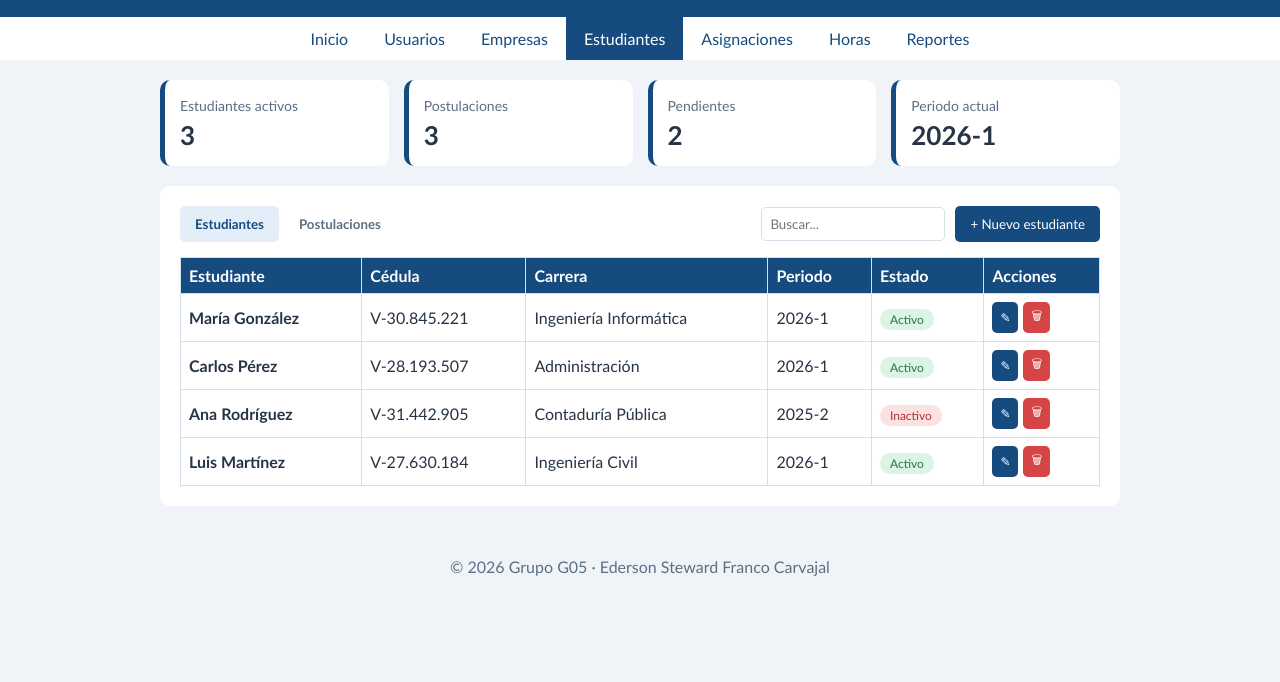
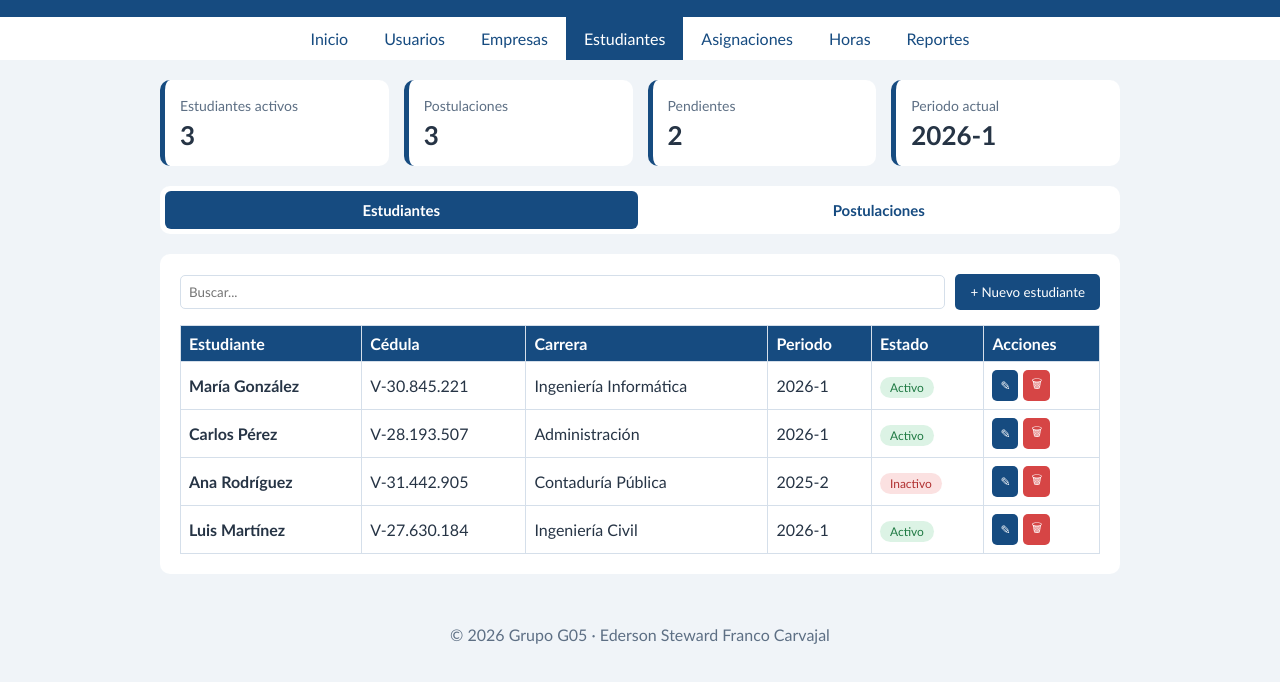
Before and after one commit to elnaojeffer/Proyecto-DAW, a plain HTML site: page estudiantes-postulaciones/index.html in a window 1280 px wide. Shown: the part 86-768 px from the top of the page. Drawn offline with Linux system fonts and the light colour scheme.

Commit message:
Cambia submenús internos por pestañas a todo el ancho
- Agrega el componente compartido .pestanas en css/style.css:
  ocupa el ancho del contenido y reparte las pestañas en partes iguales
- Usuarios: las páginas internas pasan a pestañas y el usuario con
  "Cerrar sesión" queda en una línea aparte arriba
- Empresas: el submenú pasa a pestañas
- Estudiantes: las pestañas salen de la barra de búsqueda y quedan
  arriba de la tabla; el buscador ocupa el ancho de la barra
- Elimina .submenu y actualiza las convenciones del README

```diff
--- a/css/style.css
+++ b/css/style.css
@@ -77,32 +77,43 @@ a {
     color: #ffffff;
 }
 
-/* Submenú (páginas internas de un módulo) */
-.submenu {
+/* Pestañas internas de un módulo (páginas o vistas)
+   Ocupan todo el ancho y se reparten en partes iguales,
+   sin importar si son 2, 3 o 4 pestañas. */
+.pestanas {
     display: flex;
     flex-wrap: wrap;
-    align-items: center;
     gap: 5px;
+    padding: 5px;
     margin-bottom: 20px;
+    background-color: #ffffff;
+    border-radius: 10px;
 }
 
-.submenu a {
-    padding: 8px 14px;
-    border-radius: 20px;
-    background-color: #ffffff;
+.pestanas > a,
+.pestanas > button {
+    flex: 1 1 140px;
+    margin: 0;
+    padding: 10px;
+    border-radius: 6px;
+    background-color: transparent;
     color: var(--azul);
+    font-size: 15px;
+    font-weight: bold;
+    text-align: center;
     text-decoration: none;
 }
 
-.submenu a.activo,
-.submenu a:hover {
+.pestanas > a:hover,
+.pestanas > button:hover {
+    background-color: var(--azul-claro);
+    opacity: 1;
+}
+
+.pestanas > .activo,
+.pestanas > .activo:hover {
     background-color: var(--azul);
     color: #ffffff;
-}
-
-.submenu .usuario {
-    margin-left: auto;
-    color: var(--texto-suave);
 }
 
 /* Contenido */
--- a/estudiantes-postulaciones/css/estudiantes.css
+++ b/estudiantes-postulaciones/css/estudiantes.css
@@ -26,23 +26,9 @@
     font-size: 26px;
 }
 
-/* Pestañas Estudiantes / Postulaciones */
-.pestanas {
-    display: flex;
-    gap: 5px;
-    margin-right: auto;
-}
-
-.pestana {
-    margin-top: 0;
-    background-color: transparent;
-    color: var(--texto-suave);
-    font-weight: bold;
-}
-
-.pestana.activo {
-    background-color: var(--azul-claro);
-    color: var(--azul);
+/* Buscador a lo ancho de la barra */
+.barra input[type=search] {
+    flex: 1;
 }
 
 /* Botones de cada fila */
--- a/estudiantes-postulaciones/index.html
+++ b/estudiantes-postulaciones/index.html
@@ -33,12 +33,13 @@
             <div class="tarjeta-resumen"><span>Periodo actual</span><strong id="periodName">2026-1</strong></div>
         </section>
 
+        <nav class="pestanas" role="tablist">
+            <button class="pestana activo" data-view="students">Estudiantes</button>
+            <button class="pestana" data-view="applications">Postulaciones</button>
+        </nav>
+
         <section class="tarjeta">
             <div class="barra">
-                <div class="pestanas" role="tablist">
-                    <button class="pestana activo" data-view="students">Estudiantes</button>
-                    <button class="pestana" data-view="applications">Postulaciones</button>
-                </div>
                 <input id="search" type="search" placeholder="Buscar..." aria-label="Buscar">
                 <button id="newButton" class="boton">+ Nuevo estudiante</button>
             </div>
```
Also changed, not shown: empresas-convenios/convenios.html (+1 -1 lines), empresas-convenios/index.html (+1 -1 lines), usuarios-seguridad/bitacora.html (+2 -1 lines), usuarios-seguridad/css/usuarios.css (+7 -0 lines), usuarios-seguridad/dashboard.html (+2 -1 lines), usuarios-seguridad/js/ui.js (+4 -4 lines), usuarios-seguridad/roles.html (+2 -1 lines), usuarios-seguridad/usuarios.html (+2 -1 lines), 2 other files.
